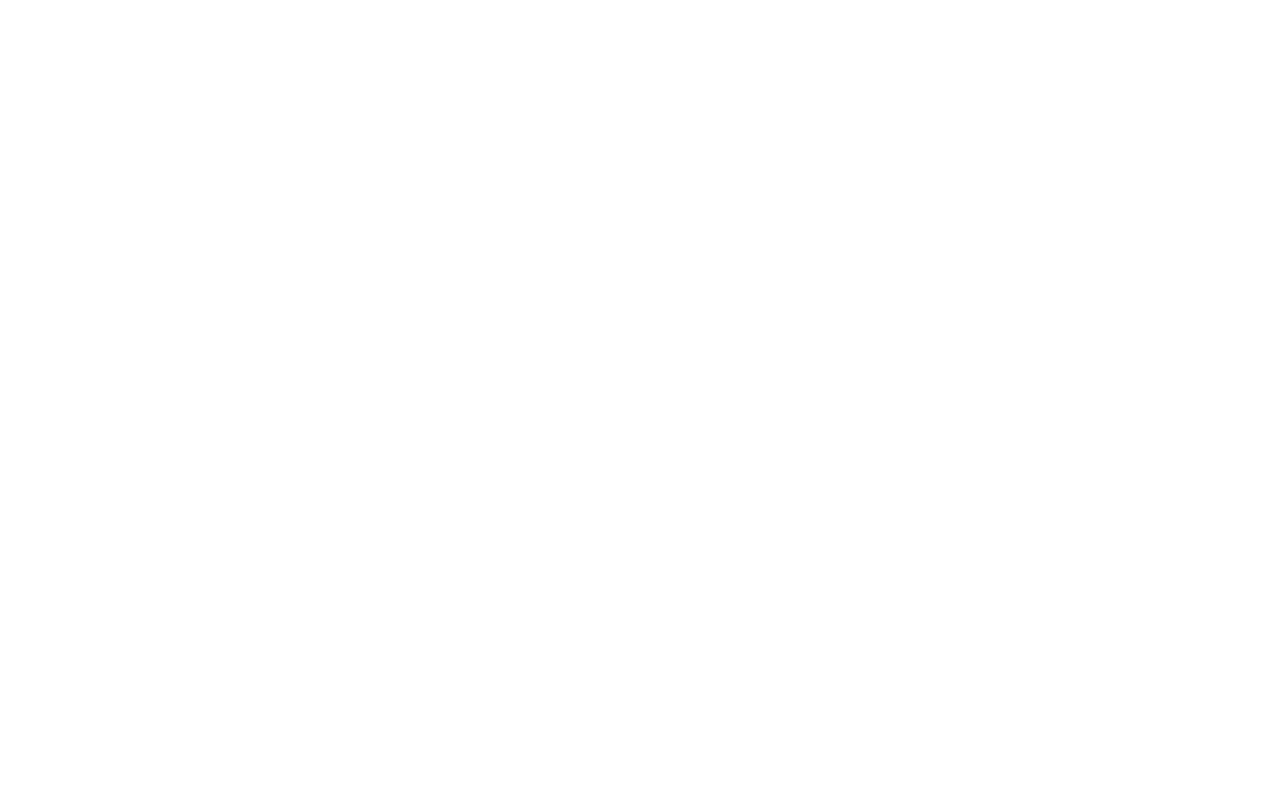
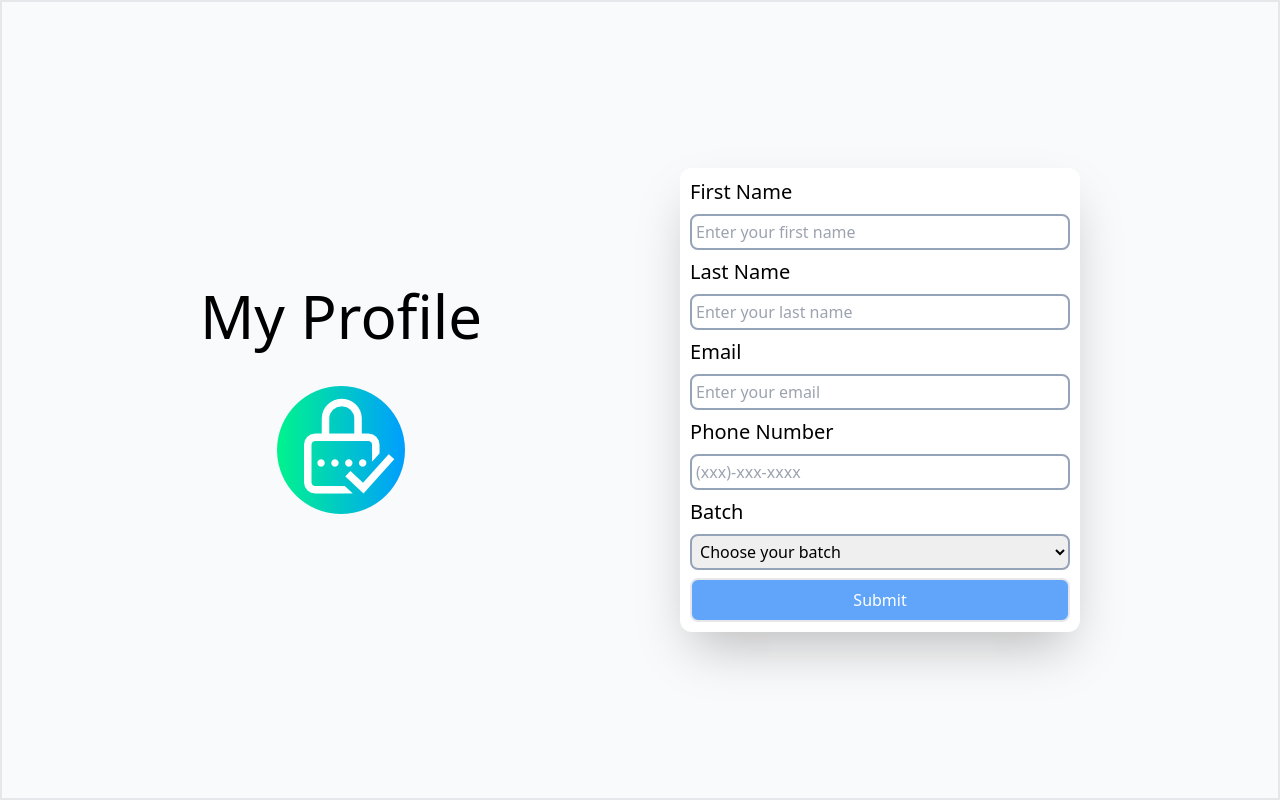
Before and after one commit to rvi01/Attendify, a React (Create React App) app in the folder client/: page /profile in a window 1280 px wide. Before the commit this address had no page. Built offline with nearby package versions, Linux system fonts and the light colour scheme; the HTML template or start-up script is replaced by a standard one.

Commit message:
Profile and Info components

```diff
--- a/client/src/App.js
+++ b/client/src/App.js
@@ -1,22 +1,23 @@
-import './index.css';
+import "./index.css";
 
-import { BrowserRouter as Router, Route, Routes } from 'react-router-dom';
+import { BrowserRouter as Router, Route, Routes } from "react-router-dom";
 
-import SignupPage from './components/SignUpPage';
-import SignInPage from './components/SignInPage';
-import TroubleLoggingIn from './components/TroubleLoggingIn';
-import Header from './components/Header';
+import SignupPage from "./components/SignUpPage";
+import SignInPage from "./components/SignInPage";
+import TroubleLoggingIn from "./components/TroubleLoggingIn";
+import Header from "./components/Header";
+import Profile from "./components/Profile";
 
 const App = () => {
   return (
     <Router>
       <Routes>
-        <Route path='/' element={<SignupPage />} />
-        <Route path='/signin' element={<SignInPage />} />
+        <Route path="/" element={<SignupPage />} />
+        <Route path="/signin" element={<SignInPage />} />
+        <Route path="/profile" element={<Profile />} />
+        <Route path="/troublelogging" element={<TroubleLoggingIn />} />
         <Route />
-        <Route path='/troublelogging' element={<TroubleLoggingIn />} />
-        <Route />
-        <Route path='/header' element={<Header />}></Route>
+        <Route path="/header" element={<Header />}></Route>
       </Routes>
     </Router>
   );
--- /dev/null
+++ b/client/src/components/Info.js
@@ -0,0 +1,90 @@
+import React, { useState } from "react";
+import Profile from "./Profile";
+
+const Info = ({ fName, lName, email, phone, batch }) => {
+  return (
+    <>
+      <form action="/POST" className="">
+        <div className="flex flex-col space-y-2 shadow-2xl p-[10px] w-[400px] h-auto rounded-xl  bg-white ">
+          <div>
+            <label htmlFor="" className="text-xl">
+              First Name
+            </label>
+          </div>
+          <div>
+            <input
+              className="w-[100%]  p-1 rounded-lg border-slate-400"
+              type="text"
+              value={fName}
+              disabled
+            />
+          </div>
+          <div>
+            <label htmlFor="" className="text-xl">
+              Last Name
+            </label>
+          </div>
+          <div>
+            <input
+              className=" w-[100%]  p-1 rounded-lg border-slate-400"
+              type="text"
+              value={lName}
+              disabled
+            />
+          </div>
+          <div>
+            <label htmlFor="" className="text-xl">
+              Email
+            </label>
+          </div>
+          <div>
+            <input
+              className="w-[100%] p-1 rounded-lg border-slate-400"
+              type="text"
+              value={email}
+              disabled
+            />
+          </div>
+          <div>
+            <label htmlFor="" className="text-xl">
+              Phone Number
+            </label>
+          </div>
+          <div>
+            <input
+              className="w-[100%]  p-1 rounded-lg border-slate-400"
+              type="number"
+              value={phone}
+              disabled
+            />
+          </div>
+          <div>
+            <label htmlFor="" className="text-xl">
+              Batch
+            </label>
+          </div>
+          <div>
+            <select
+              className="w-[100%]  p-1 rounded-lg border-slate-400"
+              value={batch}
+              disabled
+            >
+              <option disabled selected>
+                Choose your batch
+              </option>
+              <option>A</option>
+              <option>B</option>
+              <option>C</option>
+            </select>
+          </div>
+
+          <button className="bg-blue-400  border-2 rounded-lg p-2 text-white">
+            Edit
+          </button>
+        </div>
+      </form>
+    </>
+  );
+};
+
+export default Info;
--- /dev/null
+++ b/client/src/components/Profile.js
@@ -0,0 +1,153 @@
+import React, { useState } from "react";
+import LockImage from "../images/lock.png";
+
+import Info from "./Info";
+
+const Profile = () => {
+  const [fName, setFname] = useState("N/A");
+  const [lName, setLname] = useState("N/A");
+  const [email, setEmail] = useState("N/A");
+  const [phone, setNumber] = useState("N/A");
+  const [batch, setBatch] = useState("N/A");
+  const [data, setData] = useState([]);
+  const [show, setShow] = useState(true);
+
+  const getData = (e) => {
+    e.preventDefault();
+    setData([
+      "Full Name:",
+      fName,
+      " ",
+      lName,
+      " ",
+      "Email:",
+      email,
+      " ",
+      "Phone Number:",
+      phone,
+      " ",
+      "Batch:",
+      " ",
+      batch,
+    ]);
+  };
+
+  return (
+    <>
+      <div className="bg-gray-50 h-screen ">
+        <div className=" flex flex-wrap border-2 justify-evenly  items-center h-[100vh]">
+          <div className="flex flex-col items-center space-y-10">
+            <p className="text-6xl">My Profile</p>
+            <img classname="" src={LockImage} alt="na" />
+          </div>
+
+          {show ? (
+            <form action="/POST" className="" onSubmit={getData}>
+              <div className="flex flex-col space-y-2 shadow-2xl p-[10px] w-[400px] h-auto rounded-xl  bg-white ">
+                <div>
+                  <label htmlFor="" className="text-xl">
+                    First Name
+                  </label>
+                </div>
+                <div>
+                  <input
+                    className="w-[100%] border-2 p-1 rounded-lg border-slate-400"
+                    placeholder="Enter your first name"
+                    onChange={(e) => {
+                      setFname(e.target.value);
+                    }}
+                    type="text"
+                  />
+                </div>
+                <div>
+                  <label htmlFor="" className="text-xl">
+                    Last Name
+                  </label>
+                </div>
+                <div>
+                  <input
+                    className=" w-[100%] border-2 p-1 rounded-lg border-slate-400"
+                    placeholder="Enter your last name"
+                    type="text"
+                    onChange={(e) => {
+                      setLname(e.target.value);
+                    }}
+                  />
+                </div>
+                <div>
+                  <label htmlFor="" className="text-xl">
+                    Email
+                  </label>
+                </div>
+                <div>
+                  <input
+                    className="w-[100%] border-2 p-1 rounded-lg border-slate-400"
+                    placeholder="Enter your email"
+                    type="text"
+                    onChange={(e) => {
+                      setEmail(e.target.value);
+                    }}
+                  />
+                </div>
+                <div>
+                  <label htmlFor="" className="text-xl">
+                    Phone Number
+                  </label>
+                </div>
+                <div>
+                  <input
+                    className="w-[100%] border-2 p-1 rounded-lg border-slate-400"
+                    placeholder="(xxx)-xxx-xxxx"
+                    type="number"
+                    onChange={(e) => {
+                      setNumber(e.target.value);
+                    }}
+                  />
+                </div>
+                <div>
+                  <label htmlFor="" className="text-xl">
+                    Batch
+                  </label>
+                </div>
+                <div>
+                  <select
+                    className="w-[100%] border-2 p-1 rounded-lg border-slate-400"
+                    onChange={(e) => {
+                      setBatch(e.target.value);
+                    }}
+                  >
+                    <option value="" disabled selected>
+                      Choose your batch
+                    </option>
+                    <option>A</option>
+                    <option>B</option>
+                    <option>C</option>
+                  </select>
+                </div>
+
+                <button
+                  onClick={() => (show ? setShow(false) : setShow(true))}
+                  className="bg-blue-400  border-2 rounded-lg p-2 text-white"
+                >
+                  Submit
+                </button>
+                {data}
+              </div>
+            </form>
+          ) : (
+            <Info
+              fName={fName}
+              lName={lName}
+              email={email}
+              phone={phone}
+              batch={batch}
+              show={show}
+            />
+          )}
+        </div>
+      </div>
+    </>
+  );
+};
+
+export default Profile;
```
Also changed, not shown: client/src/components/SignUpPage.js (+87 -85 lines), client/src/images/lock.png (added), 1 other file (tests, documents, lock files or other folders).
